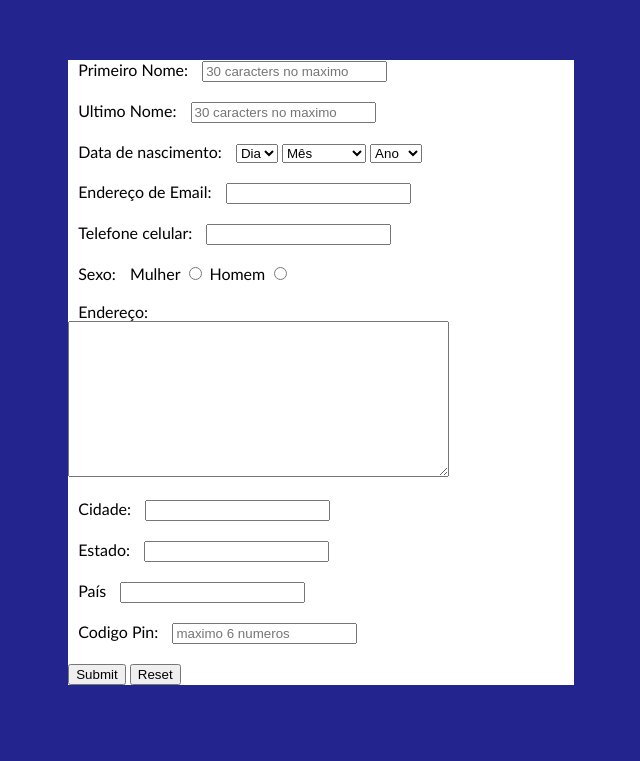
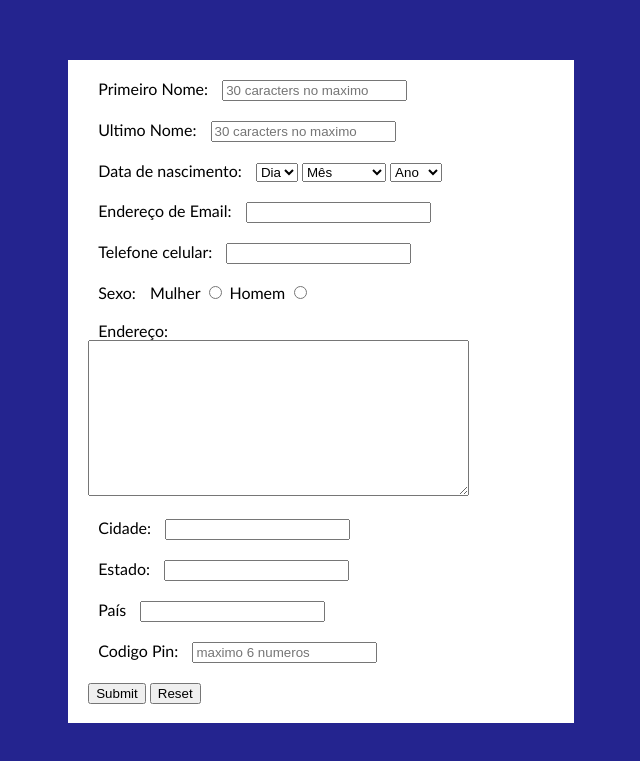
Before and after one commit to philipheferreira/pagina-formulario-HTML-CSS, a plain HTML site: page index.html in a window 1280 px wide. Shown: the part 71-832 px from the top of the page, without its empty margins (319-959 px from the left). Drawn offline with Linux system fonts and the light colour scheme.

Commit message:
ajuste tamanho e dimensionamento

```diff
--- a/index.html
+++ b/index.html
@@ -16,6 +16,8 @@
 	<h2 class="nomeFormulario">Inscrição academica</h2>
 	<div class="content" >
 		<form action="" autocomplete="on">
+			<br>
+			<div class="ajuste">
 				<label  class="textoInput" for="primeiroNome">Primeiro Nome:</label>
 				<input type="text" name="primeiroNome" maxlength="30" placeholder="30 caracters no maximo"><br><br>
 				<label class="textoInput" for="ultimoNome">Ultimo Nome:</label>
@@ -166,6 +168,8 @@
 
 				<input  type="submit" name="submit">
 				<input  type="reset" name="reset">
+			</div>
+			<br>
 		</form>
 	</div>
 </body>
--- a/style.css
+++ b/style.css
@@ -15,6 +15,10 @@ body{
 	background-color: white;
 }
 
+.ajuste{
+	margin: 0 20px;
+}
+
 form{
 	  font-family: Calibri;
 }
```
Lines whose indentation alone changed are shown as unchanged.
